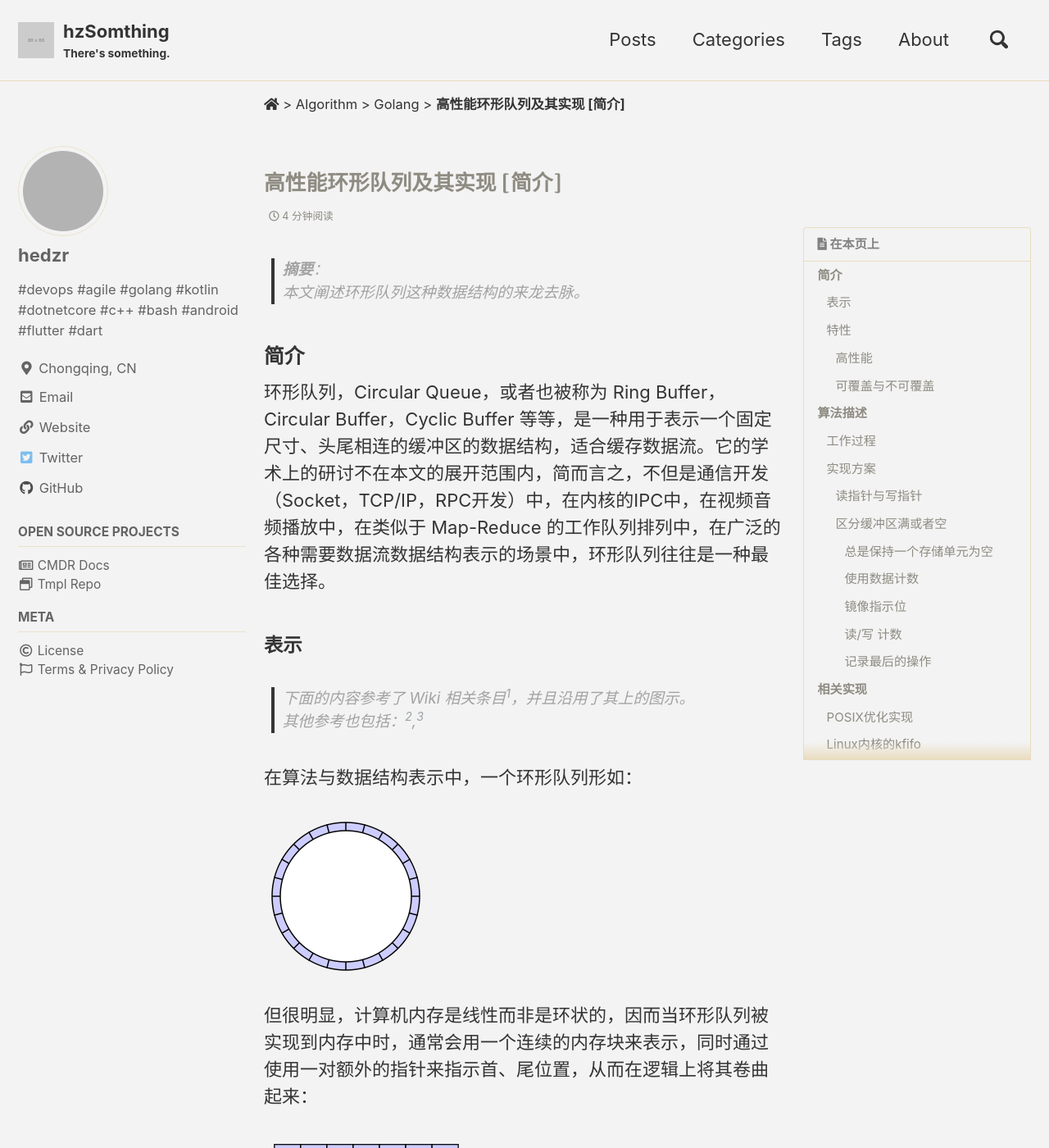
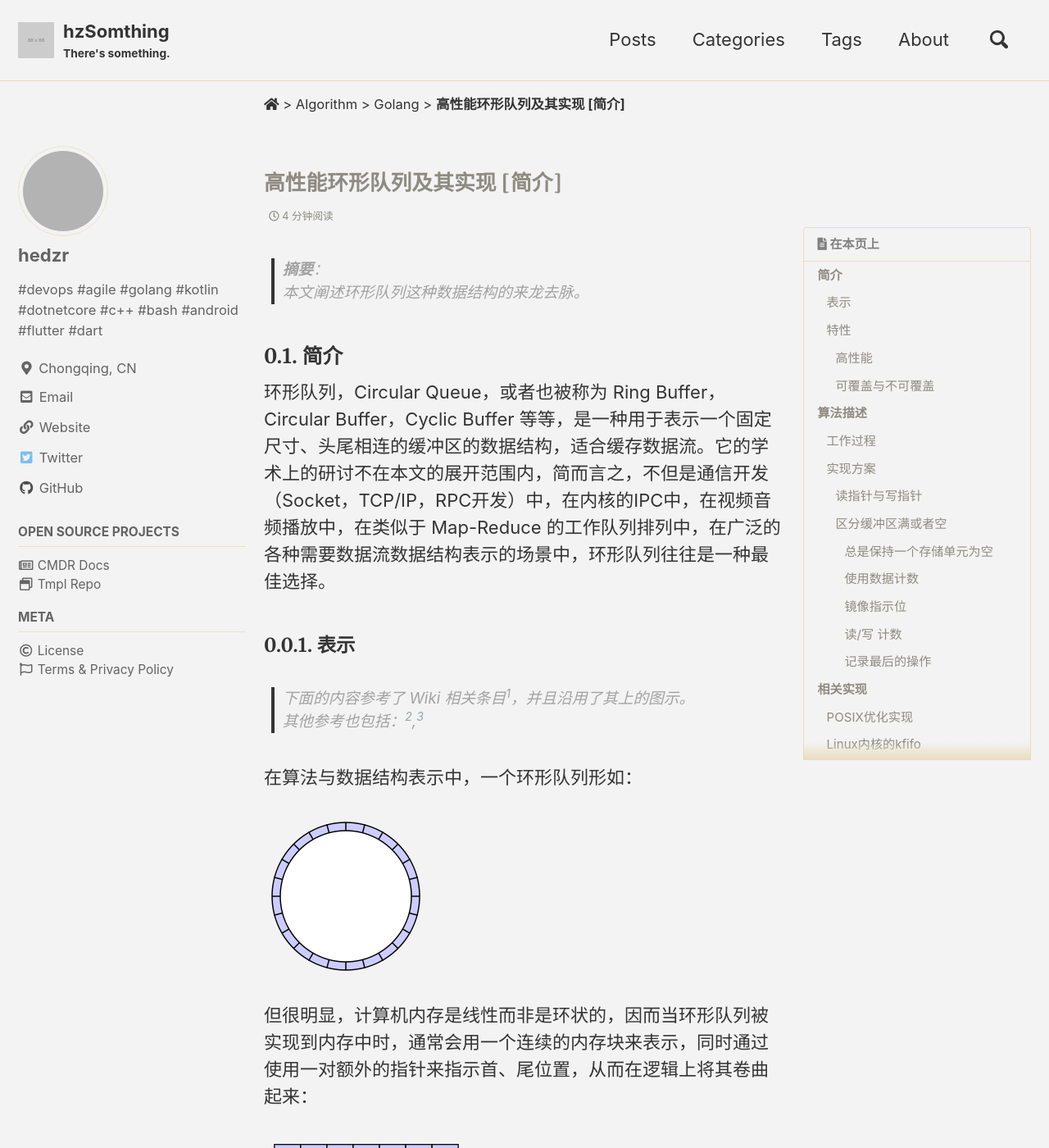
Before and after one commit to hedzr/hedzr.github.io, a Jekyll site: the page built from _posts/2020-06-16-ringbuf-01-intro.md, in a window 1280 px wide and 1400 px high. Shown: the whole window at 82% size. Built offline with Jekyll 4.4.1, drawn with Linux system fonts in a browser that asks for light colours; cached includes are drawn as plain includes; some web fonts are replaced; comment, search, counter and statistics services are not loaded; grey boxes are pictures that could not be loaded.

Commit message:
auto numbering the headings

```diff
--- a/_sass/minimal-mistakes/_base.scss
+++ b/_sass/minimal-mistakes/_base.scss
@@ -14,11 +14,20 @@
   color: $text-color;
   font-family: $global-font-family;
   line-height: 1.5;
+  counter-reset: h2;
+  // counter-reset: h3counter;
+  // counter-reset: h4counter;
+  // counter-reset: h5counter;
 
   &.overflow--hidden {
     /* when primary navigation is visible, the content in the background won't scroll */
     overflow: hidden;
   }
+}
+
+.nocount:before {
+  content: none;
+  counter-increment: none;
 }
 
 h1,
@@ -56,6 +65,21 @@
 
 h6 {
   font-size: $h-size-6;
+}
+
+.page__content {
+  h2 {counter-reset: h3}
+  h3 {counter-reset: h4}
+  h4 {counter-reset: h5}
+  h5 {counter-reset: h6}
+
+  h2:before {counter-increment: h2; content: counter(h2) ". "}
+  h3:before {counter-increment: h3; content: counter(h2) "." counter(h3) ". "}
+  h4:before {counter-increment: h4; content: counter(h2) "." counter(h3) "." counter(h4) ". "}
+  h5:before {counter-increment: h5; content: counter(h2) "." counter(h3) "." counter(h4) "." counter(h5) ". "}
+  h6:before {counter-increment: h6; content: counter(h2) "." counter(h3) "." counter(h4) "." counter(h5) "." counter(h6) ". "}
+
+  h2.nocount:before, h3.nocount:before, h4.nocount:before, h5.nocount:before, h6.nocount:before { content: ""; counter-increment: none }
 }
 
 small,
--- a/_sass/minimal-mistakes/_sidebar.scss
+++ b/_sass/minimal-mistakes/_sidebar.scss
@@ -82,6 +82,11 @@
     margin-right: -1 * $right-sidebar-width-narrow;
     padding-left: 1em;
     z-index: 10;
+
+    h2:before, h3:before, h4:before, h5:before, h6:before {
+        content: none;
+        counter-increment: none;
+    }
 
     &.sticky {
       @include clearfix();
```
